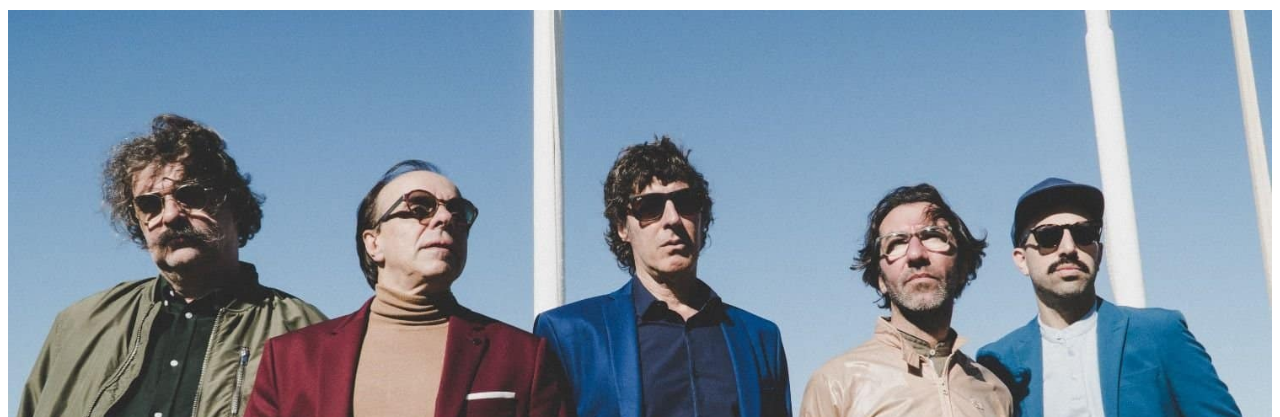
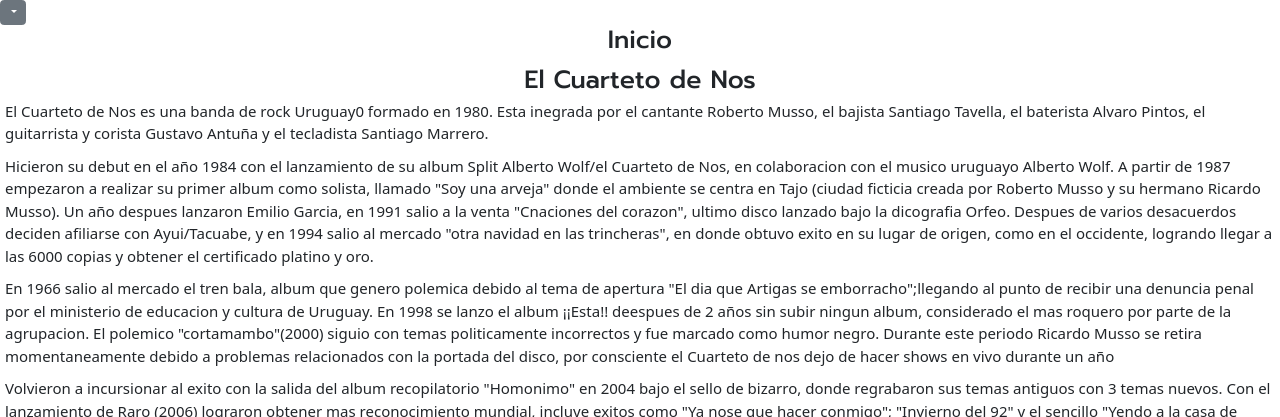
Before and after one commit to NazarenoJunquet/cuartetodenos, a plain HTML site: page index.html in a window 1280 px wide. Shown: the top 417 px of the page. Drawn offline with nearby package versions, Linux system fonts and the light colour scheme.

Commit message:
mi segundo commit

```diff
--- a/index.html
+++ b/index.html
@@ -16,18 +16,23 @@
     <link rel="preconnect" href="https://fonts.googleapis.com">
 <link rel="preconnect" href="https://fonts.gstatic.com" crossorigin>
 <link href="https://fonts.googleapis.com/css2?family=Prompt:wght@100;400;500;700;900&display=swap" rel="stylesheet">
+<link href="https://cdn.jsdelivr.net/npm/bootstrap@5.3.0/dist/css/bootstrap.min.css" rel="stylesheet" integrity="sha384-9ndCyUaIbzAi2FUVXJi0CjmCapSmO7SnpJef0486qhLnuZ2cdeRhO02iuK6FUUVM" crossorigin="anonymous">
 
 </head>
 <body>
+    <div class="dropdown">
+        <button class="btn btn-secondary dropdown-toggle" type="button" data-bs-toggle="dropdown" aria-expanded="false">
+        </button>
     <header class="fondoLila">
     <nav id="bold">
-            <ul>
+            <ul class="dropdown-menu">
                 <li>cuarteto de nos</li>
                 <li><a href="paginas/maps.html">maps</a></li>
                 <li><a href="Paginas/integrantes.html">integrantes</a></li>
                 <li><a href="Paginas/biografia.html">biografia</a></li>
                 <li><a href="paginas/playlist.html">playlist</a></li>
             </ul>
+        </div>
         </nav>
     </header>
 
@@ -82,5 +87,6 @@
 
     <footer>
     </footer>
+    <script src="https://cdn.jsdelivr.net/npm/bootstrap@5.3.0/dist/js/bootstrap.bundle.min.js" integrity="sha384-geWF76RCwLtnZ8qwWowPQNguL3RmwHVBC9FhGdlKrxdiJJigb/j/68SIy3Te4Bkz" crossorigin="anonymous"></script>
 </body>
 </html>
```
Also changed, not shown: Paginas/biografia.html (+3 -0 lines), Paginas/integrantes.html (+2 -0 lines), Paginas/maps.html (+3 -0 lines), Paginas/playlist.html (+4 -0 lines).
